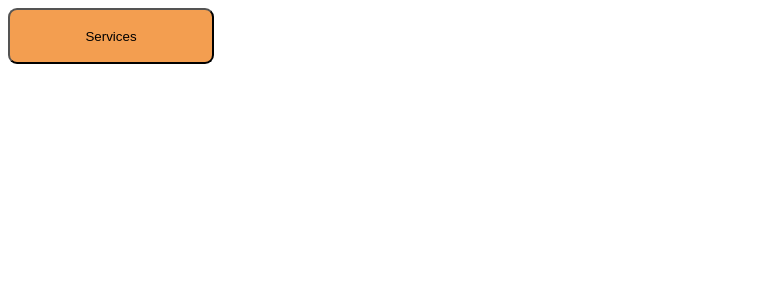
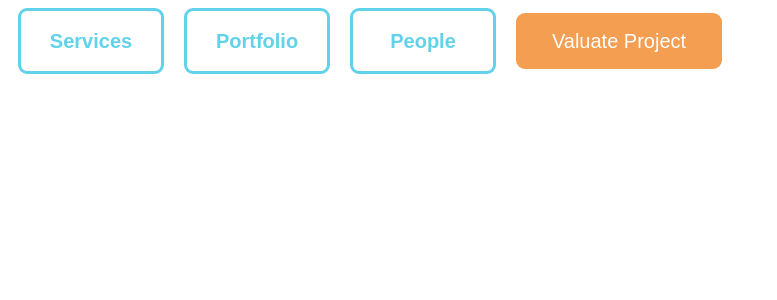
Before and after one commit to Edward-Fedoruk/Niks, a Next.js app: page / in a window 1280 px wide. Shown: the top 300 px of the page, without its empty margins (0-777 px from the left). Built offline with nearby package versions, Linux system fonts and the light colour scheme.

Commit message:
style buttons

```diff
--- a/src/components/Button/Button.jsx
+++ b/src/components/Button/Button.jsx
@@ -1,11 +1,16 @@
 import React from 'react';
 import s from './styles.module.scss';
 
-const Button = (props) => (
+const MainButton = (props) => (
   <button className={s.mainButton}>
     {props.text}
-    {props.textSecond}
   </button>
 )
 
-export default Button;
+export const SideButton = (props) => (
+  <button className={s.sideButton}>
+    {props.text}
+  </button>
+)
+
+export default MainButton;
--- a/src/components/Button/styles.module.scss
+++ b/src/components/Button/styles.module.scss
@@ -1,8 +1,25 @@
+.mainButton, .sideButton {
+  border-radius: 9px;
+  font-size: 20px;
+  outline: none;
+  box-shadow: none;
+  margin: 0 10px;
+}
+
 .mainButton {
   background: #F39E50;
-  border-radius: 9px;
+  border: none;
+  box-shadow: none;
+  color: white;
+  height: 56px;
   width: 206px;
-  height: 56px;
-  outline: none;
-  box-shadow: none;
 }
+
+.sideButton {
+  background: none;
+  border: 3px solid #62D2EA;
+  color: #62D2EA;
+  font-weight: 600;
+  height: 66px;
+  width: 146px;
+}
--- a/src/pages/index.js
+++ b/src/pages/index.js
@@ -1,5 +1,6 @@
 import Head from 'next/head'
-import Button from '../components/Button/Button';
+import MainButton from '../components/Button/Button';
+import {SideButton} from '../components/Button/Button';
 
 const Home = () => {
   return (
@@ -8,9 +9,12 @@ const Home = () => {
         <title>Create Next App</title>
         <link rel="icon" href="/favicon.ico" />
       </Head>
-      <Button text="Services" />
+      <SideButton text="Services" />
+      <SideButton text="Portfolio" />
+      <SideButton text="People" />
+      <MainButton text="Valuate Project" />
     </div>
   )
 }
 
-export default Home
+export default Home;
```
